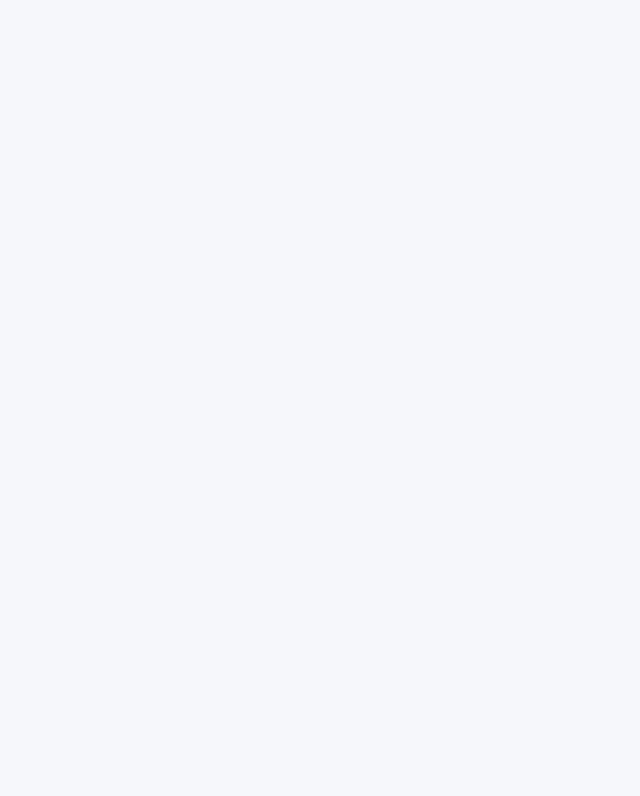
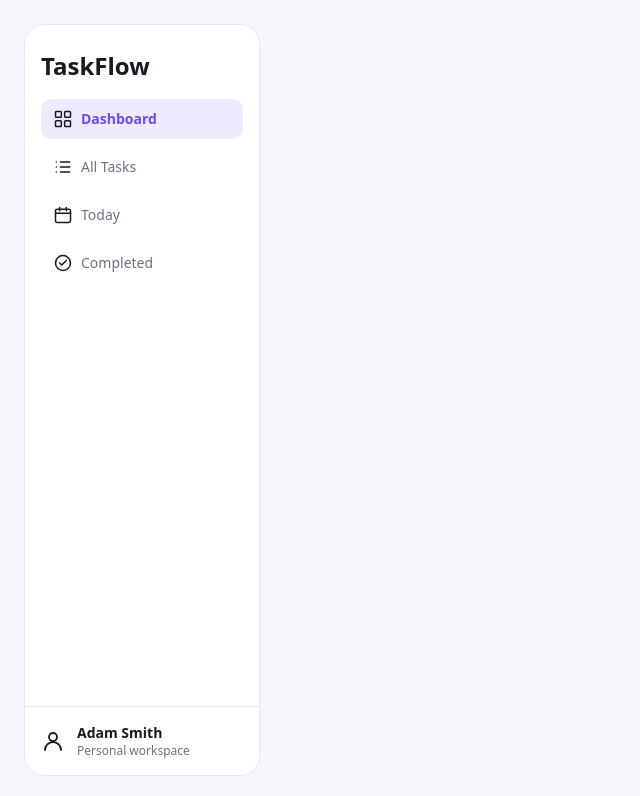
Before and after one commit to LagodaAnna/Task-flow, a React (Vite) app: page / in a window 1280 px wide. Shown: the top 796 px of the page, without its empty margins (0-640 px from the left). Built offline with nearby package versions, Linux system fonts and the light colour scheme; a web font is replaced by a local one.

Commit message:
feat: add responsive sidebar

```diff
--- a/src/App.tsx
+++ b/src/App.tsx
@@ -1,5 +1,11 @@
+import Sidebar from './components/Sidebar/Sidebar'
+
 function App() {
-  return null
+  return (
+    <div className="flex min-h-screen gap-10 p-6">
+      <Sidebar />
+    </div>
+  )
 }
 
 export default App
--- /dev/null
+++ b/src/components/Sidebar/Sidebar.tsx
@@ -0,0 +1,65 @@
+import dashboardIcon from '../../assets/icons/dashboard.svg'
+import tasksIcon from '../../assets/icons/tasks.svg'
+import todayIcon from '../../assets/icons/today.svg'
+import completedIcon from '../../assets/icons/completed.svg'
+import userIcon from '../../assets/icons/user.svg'
+
+type NavItem = {
+  label: string
+  href: string
+  icon: string
+}
+
+const navItems: NavItem[] = [
+  { label: 'Dashboard', href: '/', icon: dashboardIcon },
+  { label: 'All Tasks', href: '/tasks', icon: tasksIcon },
+  { label: 'Today', href: '/today', icon: todayIcon },
+  { label: 'Completed', href: '/completed', icon: completedIcon },
+]
+
+const activeHref = '/'
+
+function Sidebar() {
+  return (
+    <div className="hidden w-[236px] shrink-0 flex-col rounded-xl border border-border bg-surface lg:flex">
+      <div className="px-4 pt-6 pb-4">
+        <span className="text-xl font-bold text-text">TaskFlow</span>
+      </div>
+
+      <nav aria-label="Main navigation" className="px-4">
+        <ul className="flex flex-col gap-2">
+          {navItems.map((item) => {
+            const isActive = item.href === activeHref
+
+            return (
+              <li key={item.href}>
+                <a
+                  href={item.href}
+                  aria-current={isActive ? 'page' : undefined}
+                  className={`flex h-10 items-center gap-2 rounded-[10px] px-3 text-sm focus-visible:outline-none focus-visible:ring-2 focus-visible:ring-primary focus-visible:ring-offset-2 ${
+                    isActive
+                      ? 'bg-primary-soft font-semibold text-primary'
+                      : 'font-medium text-text-muted hover:bg-surface-alt'
+                  }`}
+                >
+                  <img src={item.icon} alt="" className="size-5" />
+                  {item.label}
+                </a>
+              </li>
+            )
+          })}
+        </ul>
+      </nav>
+
+      <div className="mt-auto flex items-center gap-3 border-t border-border px-4 py-4">
+        <img src={userIcon} alt="" className="size-6" />
+        <div className="flex flex-col">
+          <span className="text-sm font-semibold text-text">Adam Smith</span>
+          <span className="text-xs font-normal text-text-muted">Personal workspace</span>
+        </div>
+      </div>
+    </div>
+  )
+}
+
+export default Sidebar
```
Also changed, not shown: .claude/launch.json (added), 2 other files (tests, documents, lock files or other folders).
